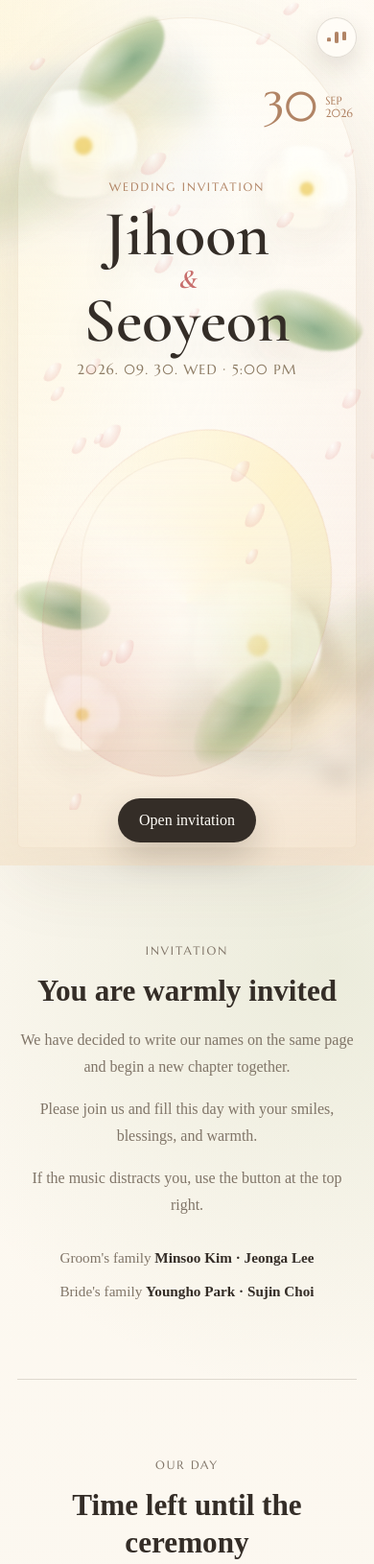
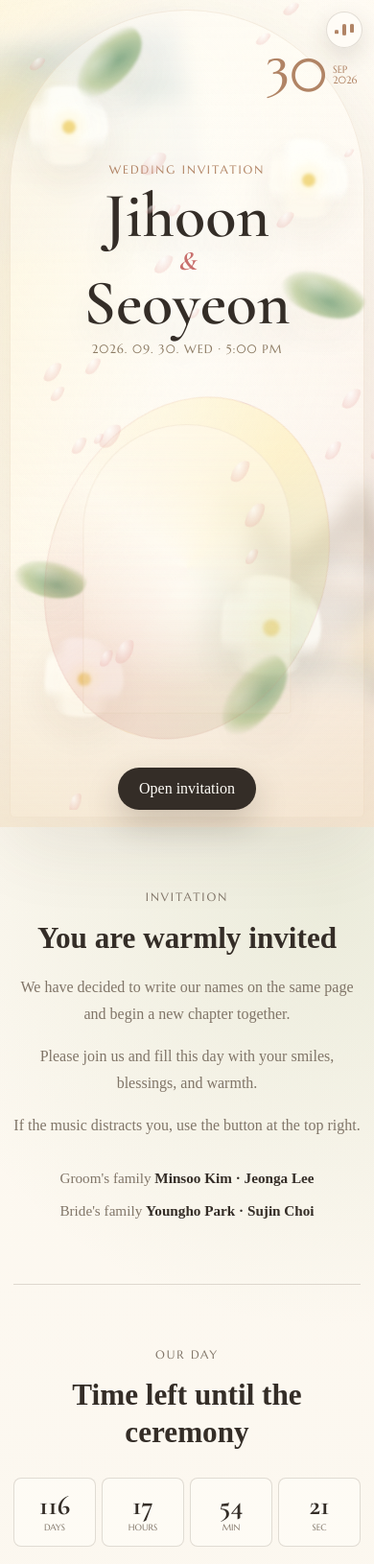
Before and after one commit to jinbyeongp/jihoon-seoyeon.github.io, a plain HTML site: page index.html in a window 390 px wide. Shown: the top 1630 px of the page at 96% size. Drawn offline with nearby package versions, Linux system fonts and the light colour scheme; a web font is replaced by a local one.

Commit message:
Improve mobile responsive layout

```diff
--- a/styles.css
+++ b/styles.css
@@ -32,6 +32,7 @@ a {
 body {
   margin: 0;
   min-width: 320px;
+  overflow-x: hidden;
   color: var(--ink);
   background:
     radial-gradient(circle at 16% 4%, rgba(250, 217, 95, 0.18), transparent 30rem),
@@ -578,6 +579,14 @@ h1 i {
   word-break: keep-all;
 }
 
+html[lang="en"] .section p,
+html[lang="ru"] .section p,
+html[lang="en"] .photo-story-head p,
+html[lang="ru"] .photo-story-head p {
+  word-break: normal;
+  overflow-wrap: anywhere;
+}
+
 .parents {
   display: grid;
   gap: 8px;
@@ -964,6 +973,182 @@ h1 i {
   }
 }
 
+@media (max-width: 480px) {
+  .sound-toggle {
+    top: 12px;
+    right: 12px;
+    width: 38px;
+    height: 38px;
+  }
+
+  .hero {
+    min-height: 100svh;
+    padding: 18px 14px 88px;
+    align-content: start;
+  }
+
+  .hero::before {
+    inset: 10px;
+    border-radius: 999px 999px 28px 28px;
+  }
+
+  .hero-photo-wash img {
+    width: 86vw;
+    opacity: 0.16;
+  }
+
+  .hero-photo-wash img:first-child {
+    top: 4%;
+    left: -36%;
+  }
+
+  .hero-photo-wash img:last-child {
+    right: -42%;
+    bottom: 16%;
+  }
+
+  .hero-date-card {
+    top: 58px;
+    right: 18px;
+    gap: 6px;
+  }
+
+  .hero-date-card span {
+    font-size: clamp(2.25rem, 13vw, 3rem);
+  }
+
+  .hero-date-card small {
+    font-size: 0.66rem;
+  }
+
+  .hero-copy {
+    width: 100%;
+    padding-top: clamp(118px, 18vh, 148px);
+  }
+
+  h1 {
+    font-size: clamp(3.25rem, 17vw, 4.4rem);
+  }
+
+  .hero-date {
+    max-width: 260px;
+    margin: 0 auto;
+    font-size: 0.78rem;
+    line-height: 1.5;
+  }
+
+  .couple-scene {
+    width: min(82vw, 300px);
+    margin-top: 16px;
+  }
+
+  .open-button {
+    bottom: 18px;
+    min-width: 136px;
+    min-height: 44px;
+  }
+
+  .branch {
+    width: 300px;
+    height: 190px;
+  }
+
+  .branch-a {
+    left: -150px;
+  }
+
+  .branch-b {
+    right: -170px;
+    bottom: 13%;
+  }
+
+  .bloom {
+    width: 82px;
+    height: 82px;
+  }
+
+  .bloom-c {
+    width: 104px;
+    height: 104px;
+  }
+
+  .leafy {
+    width: 86px;
+    height: 46px;
+  }
+
+  .section {
+    width: min(100% - 28px, 560px);
+    padding: 62px 0;
+  }
+
+  .section h2,
+  .photo-story-head h2 {
+    font-size: clamp(1.72rem, 8vw, 2.25rem);
+  }
+
+  .timer {
+    gap: 6px;
+  }
+
+  .timer div {
+    padding: 14px 3px 11px;
+  }
+
+  .timer strong {
+    font-size: clamp(1.35rem, 7.4vw, 2rem);
+  }
+
+  .timer span {
+    font-size: 0.58rem;
+  }
+
+  .photo-story {
+    width: min(100% - 18px, 980px);
+    padding: 64px 0;
+  }
+
+  .photo-story-head {
+    width: min(100% - 18px, 560px);
+    margin-bottom: 26px;
+  }
+
+  .photo-grid {
+    gap: 8px;
+  }
+
+  .photo-card img {
+    min-height: 148px;
+  }
+
+  .photo-card.tall {
+    grid-row: span 1;
+  }
+
+  .photo-card.tall img {
+    min-height: 258px;
+  }
+
+  .photo-card.wide {
+    grid-column: 1 / -1;
+  }
+
+  .timeline li {
+    grid-template-columns: 62px 1fr;
+    gap: 12px;
+    padding: 14px;
+  }
+
+  .map-panel {
+    min-height: 144px;
+  }
+
+  .swatches span {
+    width: 40px;
+    height: 40px;
+  }
+}
+
 @media (min-width: 760px) {
   .hero {
     min-height: 100vh;
```
